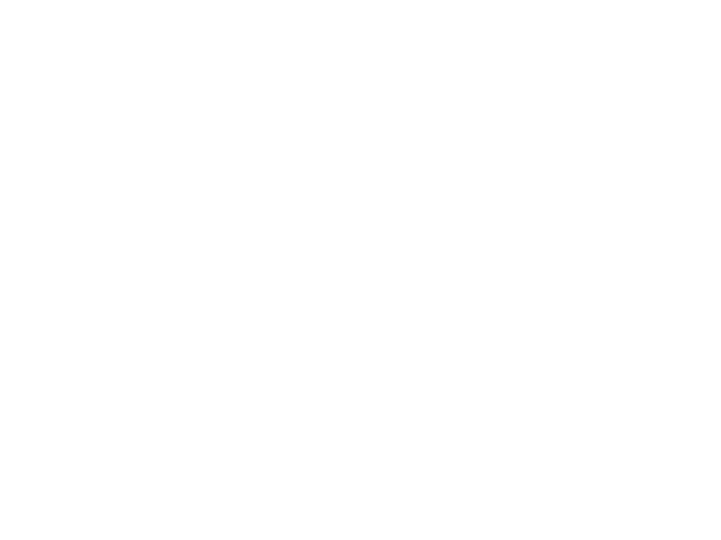
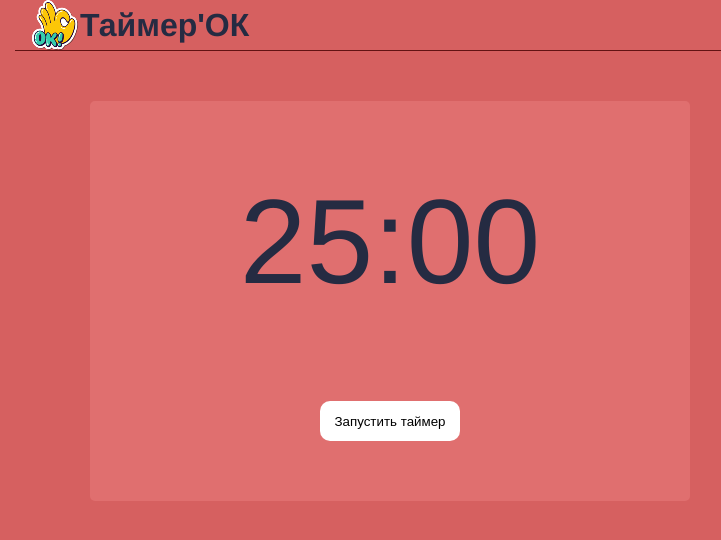
Before and after one commit to Alyubomirov1995/Taimer-OK, a plain HTML site: page index.html in a window 1280 px wide. Shown: the whole page, without its empty margins (260-981 px from the left). Drawn offline with Linux system fonts and the light colour scheme.

Commit message:
feat:добавил оформление, таймер и кнопку запуска

```diff
--- a/index.html
+++ b/index.html
@@ -1,10 +1,39 @@
 <!DOCTYPE html>
-<html lang="en">
+<html>
   <head>
     <meta charset="UTF-8" />
     <meta name="viewport" content="width=device-width, initial-scale=1.0" />
-    <title>Таймер'ОК</title>
+    <link
+      href="https://fonts.googleapis.com/css?family=Montserrat:regular,500,600,700,800&display=swap"
+      rel="stylesheet"
+    />
+    <link href="style.css" type="text/css" rel="Stylesheet" />
+    <script src="script.js"></script>
+    <title>таймер'ОК</title>
   </head>
-
-  <body></body>
+  <body>
+    <header>
+      <div class="header_container __container">
+        <div class="header__title">
+          <div class="title__img">
+            <img src="image/pngwing.com (8).png" alt="logo" height="50px" />
+          </div>
+          <div class="title__text">Таймер'ОК</div>
+        </div>
+        <div class="header__menu"></div>
+      </div>
+    </header>
+    <article class="page__timer timer">
+      <div class="timer_container __container">
+        <div class="timer__field">
+          <div class="timer__time">
+            <div id="timer">25:00</div>
+         </div>
+          <div class="timer__button">
+            <button onclick="start(this)">Запустить таймер</button>
+          </div>
+        </div>
+      </div>
+    </article>
+  </body>
 </html>
--- /dev/null
+++ b/script.js
@@ -0,0 +1,42 @@
+// на сколько минут ставим таймер
+var count = 25;
+// запущен таймер или нет
+started = false;
+
+// запуск таймера по кнопке
+function start() {
+  // если таймер уже запущен — выходим из функции
+  if (started) {return};
+  // запоминаем время нажатия
+  var start_time = new Date();
+  // получаем время окончания таймера
+  var stop_time = start_time.setMinutes(start_time.getMinutes() + count);
+
+  // запускаем ежесекундный отсчёт
+  var countdown = setInterval(function() {
+    // текущее время
+    var now = new Date().getTime();
+    // сколько времени осталось до конца таймера
+    var remain = stop_time - now;
+    // переводим миллисекунды в минуты и секунды
+    var min = Math.floor( (remain % (1000 * 60 * 60)) / (1000 * 60) );
+    var sec = Math.floor( (remain % (1000 * 60)) / 1000 );
+    // если значение текущей секунды меньше 10, добавляем вначале ведущий ноль
+    sec = sec < 10 ? "0" + sec : sec;
+    // отправляем значение таймера на страницу в нужный раздел
+    document.getElementById("timer").innerHTML = min + ":" + sec;
+    // если время вышло
+    if (remain < 0) {
+      // останавливаем отсчёт
+      clearInterval(countdown);
+      // пишем текст вместо цифр
+      document.getElementById("timer").innerHTML = "Всё!";
+     }
+  }, 1000);
+  // помечаем, что таймер уже запущен
+  started = true;
+}
+
+function buttonClick(elem) {
+   elem.value = 'Стоп';
+}
--- a/style.css
+++ b/style.css
@@ -0,0 +1,125 @@
+/*обнуление*/
+*,
+*::before,
+*::after {
+  padding: 0;
+  margin: 0;
+  border: 0;
+  box-sizing: border-box;
+}
+a {
+  text-decoration: none;
+}
+ul,
+ol,
+li {
+  list-style: none;
+}
+img {
+  vertical-align: top;
+}
+h1,
+h2,
+h3,
+h4,
+h5,
+h6 {
+  font-weight: inherit;
+  font-size: inherit;
+}
+
+html,
+body {
+  height: 100%;
+  line-height: 1;
+  background-color: #630505;
+  font-size: 14;
+  color: #252b42;
+  font-weight: 500;
+  font-family: 'Franklin Gothic Medium', 'Arial Narrow', Arial, sans-serif;
+}
+
+.wrapper {
+  min-height: 100%;
+  overflow: hidden;
+  display: flex;
+  flex-direction: column;
+}
+
+.__container {
+  max-width: 700px;
+  padding: 0px 15px;
+  margin: 0px auto;
+  box-sizing: content-box;
+}
+
+._ibg {
+  position: relative;
+}
+
+._ibg_img {
+  position: absolute;
+  width: auto;
+  height: 100%;
+  top: 0;
+  left: 0;
+  object-fit: cover;
+}
+
+/* --------header------------- */
+body {
+  background-color: rgb(214, 96, 96);
+}
+
+.header_container {
+  border-bottom: 1px #621313 solid;
+}
+.header__title {
+  display: flex;
+}
+
+.title__text {
+  display: flex;
+  font-size: 32px;
+  align-items: center;
+  font-weight: 700;
+}
+
+.header__menu {
+  display: flex;
+}
+
+/* ----------timer-------------------- */
+.timer__field {
+  background-color: #e06f6f;
+  height: 400px;
+  width: 600px;
+  border-radius: 5px;
+  margin-top: 50px;
+  margin-left: 60px;
+
+}
+
+.timer__time {
+  height: 300px;
+}
+.timer__button {
+  height: 100px;
+}
+button {
+  background-color: #fff;
+  height: 40px;
+  width: 140px;
+  margin-left: 230px;
+  border-radius: 10px;
+
+}
+.timer__time {
+  font-size: 120px;
+  text-align: center;
+  height: 300px;
+ padding-top:80px;
+}
+.timer {
+
+}
```
Also changed, not shown: image/pngwing.com (8).png (added).
